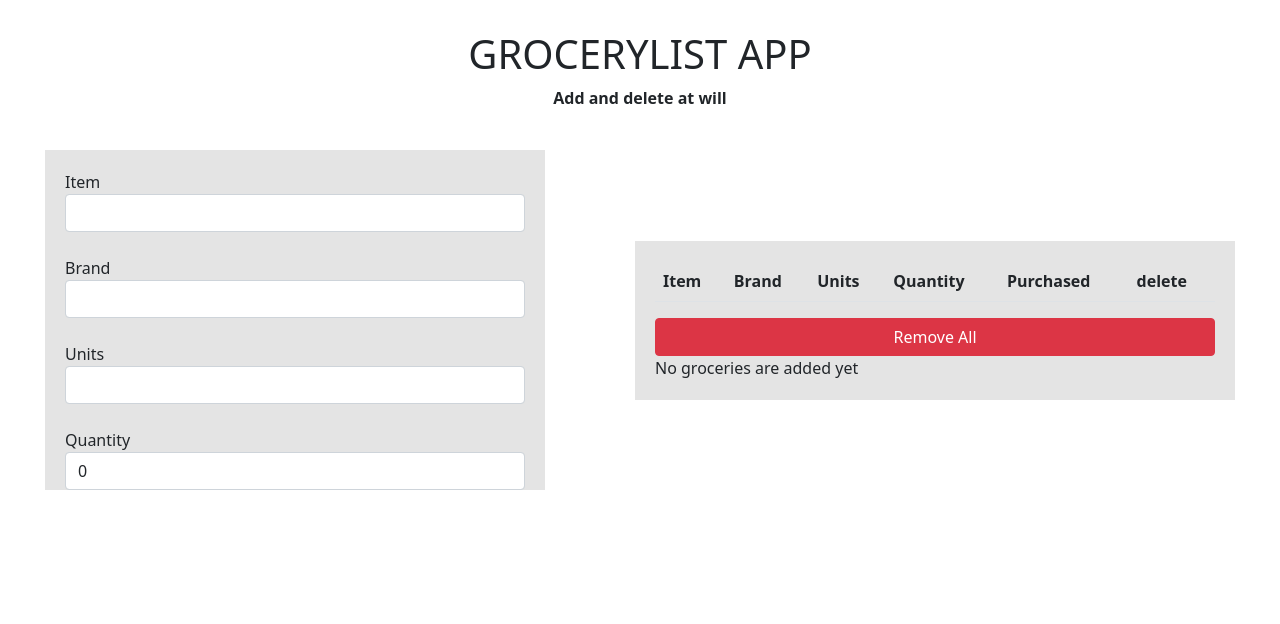
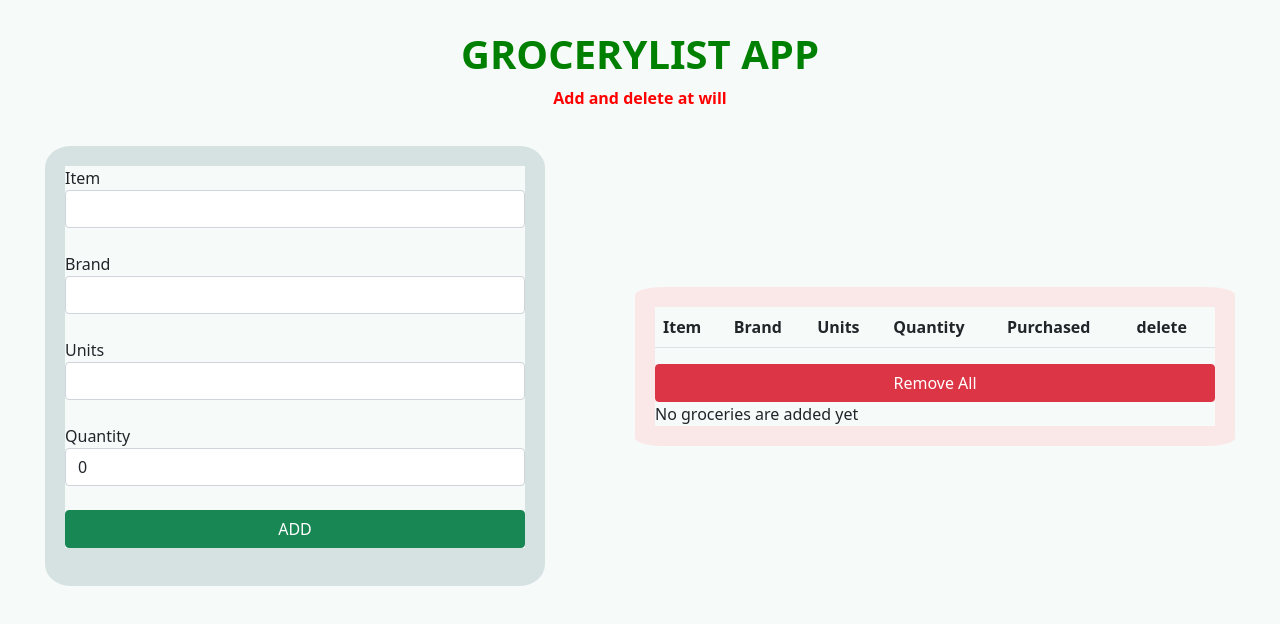
Before and after one commit to shawasty/react-grocerylist-hw, a React (Create React App) app: page / in a window 1280 px wide. Shown: the top 624 px of the page. Built offline with nearby package versions, Linux system fonts and the light colour scheme.

Commit message:
edited css

```diff
--- a/src/App.css
+++ b/src/App.css
@@ -1,36 +1,43 @@
 *{
     margin: 0;
     padding: 0;
+    background-color: rgb(246, 250, 249);
+
 }
 
-.wrapper{
+/* .wrapper{
      overflow-x: hidden;
     overflow-y: auto;
-}
+} */
 
 .wrapper h1{
     margin-top: 30px;
     text-align: center;
+    color: green;
+    font-weight: bold;
 }
 
 .wrapper p{
     text-align: center;
     margin-top: 7px;
     font-weight: bold;
+    color: red;
 }
 
 .wrapper .main{
     display: flex;
-    margin-top: 20px;
+    margin-top: 10px;
+    margin-bottom: 30px;
     align-items: center;
 }
 
 .wrapper .form-container{
     width: 500px;
-    height: 340px;
-    background-color: #e4e4e4;
+    height: 440px;
+    background-color: #d6e2e1;
     margin: 20px auto;
     padding: 20px;
+    border-radius: 5%;
 }
 
 .wrapper .form-container .btn{
@@ -39,11 +46,12 @@
 
 .wrapper .view-container{
     width: 600px;
-    background-color: #e4e4e4;
+    background-color: #fae8e8;
     margin: 20px auto;
     padding: 20px;
     display: flex;
     flex-direction: column;
+    border-radius: 5%;
 }
 
 .delete-btn{
```
